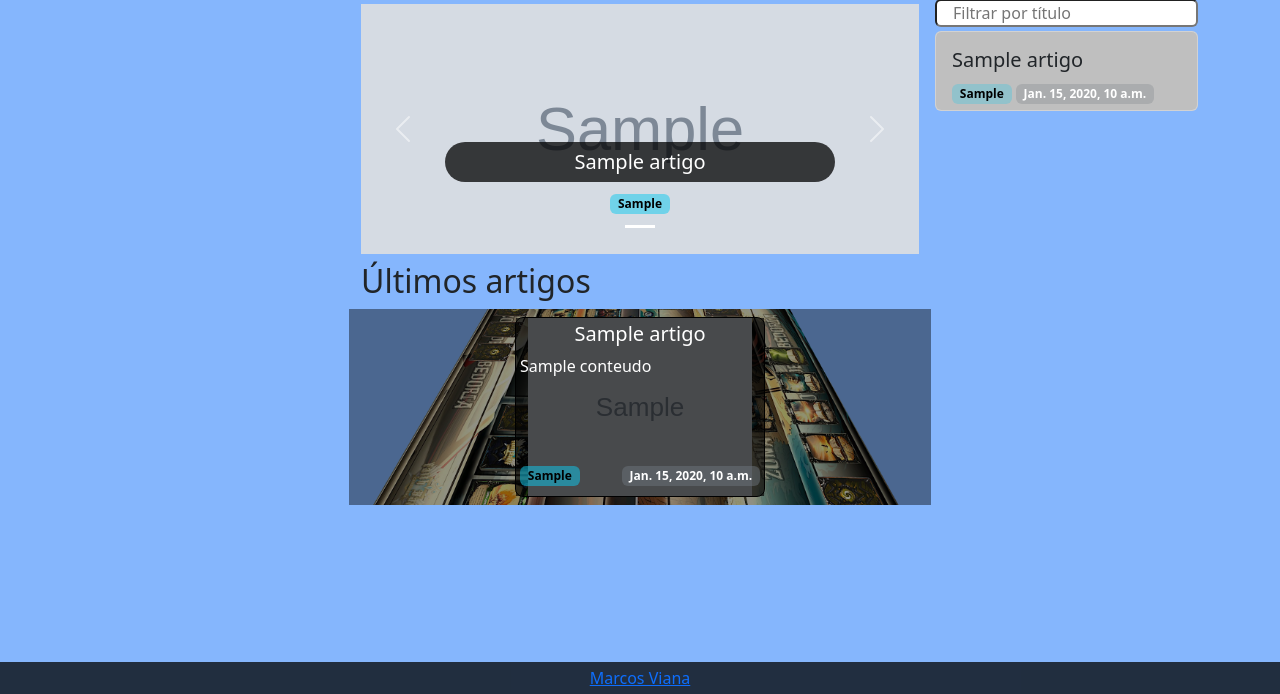
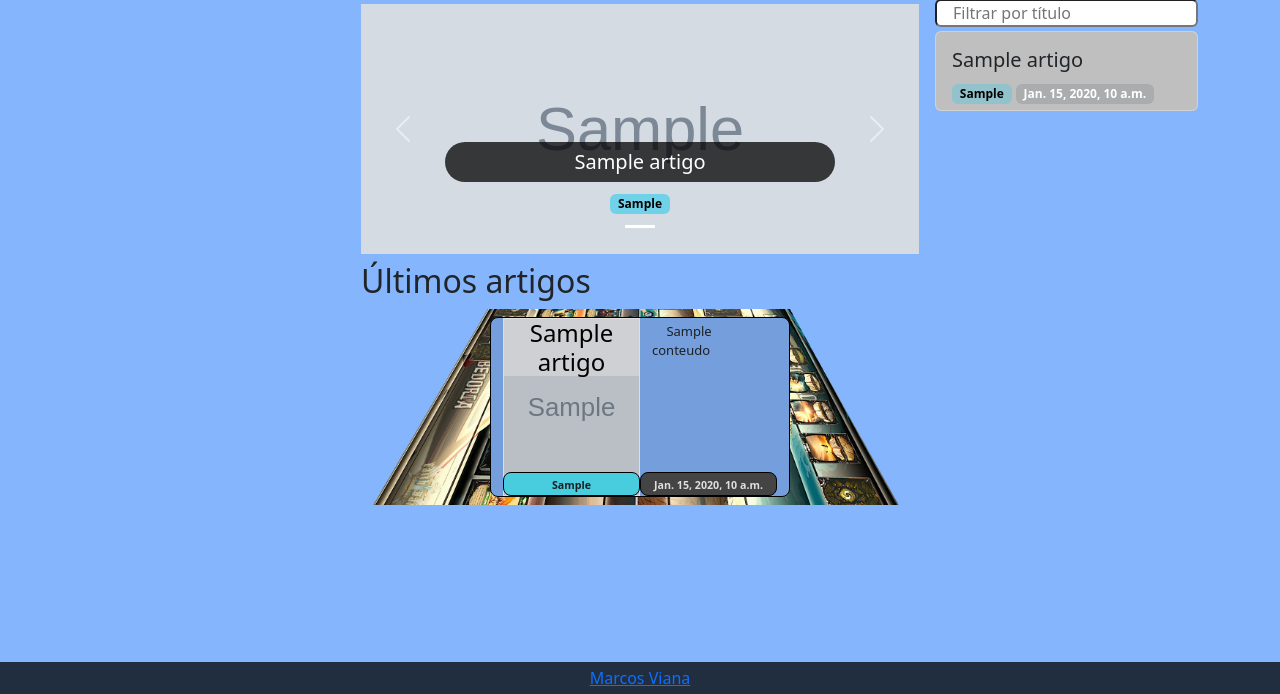
Before and after one commit to Marcosviana91/Faith_Battle_Site, a Django app: template novidades/templates/novidades.html in a window 1280 px wide. Shown: the part 106-800 px from the top of the page. Run offline with Django 5.2, Linux system fonts and the light colour scheme; the template is opened without the code that fills it: most values are stand-ins (such as "Sample title", 1, 10 or a date in 2020); grey boxes marked "Sample" are stand-in pictures; some libraries are stand-ins or nearby versions.

Commit message:
style - Card de artigos

```diff
--- a/novidades/templates/novidades.html
+++ b/novidades/templates/novidades.html
@@ -53,20 +53,26 @@ Faith Battle - Novidades
             <h2 class="pt-2">Últimos artigos</h2>
             <div class="row justify-content-around gap-3 p-2">
                 {% for artigo in ultimos_artigos %}
-                <div id="artigo_container" class="btn_link" data-link="{% url 'artigo' artigo.id %}">
-                    <img src="{{ artigo.img_capa.url}}" alt="Sistema de movimentação" class="">
-                    <div class="overlay p-1">
-                        <h5 class="text-center">
+                <!-- CARD ARTIGO -->
+                <div id="artigo_container" class="btn_link row" data-link="{% url 'artigo' artigo.id %}">
+                    <div id="img_place_holder" class="col-6 border border-1 border-white">
+                        <h4 class="text-center">
                             {{artigo.titulo}}
-                        </h5>
+                        </h4>
+                        <img src="{{ artigo.img_capa.url}}" alt="{{artigo.titulo}}" title="{{artigo.titulo}}" class="">
+                    </div>
+                    <div id="txt_place_holder" class="col-6 pt-1">
                         <p class="toInnerHtml">
                             {{artigo.conteudo}}
                         </p>
-                        <div class="tags">
-                            <span class="badge text-bg-info">{{artigo.tag_version}}</span>
-                            <span class="badge text-bg-secondary">{{artigo.data_hora_publicacao.date}}</span>
-                        </div>
                     </div>
+                    <div class="overlay p-1"></div>
+
+                    <div class="tags w-100">
+                        <div class="col-6 border border-1 border-black rounded rounded-3 text-center">{{artigo.tag_version}}</div>
+                        <div class="col-6 border border-1 border-black rounded rounded-3 text-center">{{artigo.data_hora_publicacao.date}}</div>
+                    </div>
+
                 </div>
                 {% endfor %}
 
--- a/templates/static/novidades/css/novidades.css
+++ b/templates/static/novidades/css/novidades.css
@@ -2,52 +2,99 @@
     height: 250px;
 }
 
-#novidades #ultimos_artigos > div {
-    background-color: #0000006e;
+#novidades #ultimos_artigos>div {
+    /* background-color: #0000006e; */
     background-image: url('../img/background.png');
     background-size: cover;
     background-position: center;
-    background-blend-mode: soft-light ;
+    /* background-blend-mode: soft-light; */
 }
 
-#novidades #ultimos_artigos #artigo_container {
+#artigo_container {
     cursor: pointer;
     position: relative;
     height: 180px;
-    width: 250px;
+    width: 300px;
     border: 1px solid black;
     border-radius: 8px;
+    overflow: hidden;
+    background-color: #85B6FD;
+    transition: all .5s;
 }
 
-#novidades #ultimos_artigos #artigo_container img {
+#artigo_container:hover {
+    scale: 1.1;
+    box-shadow: 0 0 10px 1px black;
+}
+
+#img_place_holder {
+    position: relative;
+}
+
+#img_place_holder h4 {
+    position: absolute;
+    background-color: #ffffff8e;
+    left: 0;
+    z-index: 1;
+    width: 100%;
+    color: #000000;
+}
+
+#img_place_holder img {
+    position: absolute;
+    top: 0;
+    left: 0;
     width: 100%;
     height: 100%;
+    z-index: 0;
 }
+
+#txt_place_holder p {
+    text-indent: 0.15in;
+    text-align: justify;
+    font-size: small;
+    height: 11em;
+    overflow: hidden;
+}
+
 .overlay {
     position: absolute;
     left: 0;
     top: 0;
     width: 100%;
     height: 100%;
-    background-color: #000000a9;
-    z-index: 10;
-}
-.overlay:hover {
-    background-color: #000000d3;
-}
-.overlay h5,p {
-    color: white;
-    text-align: justify;
-}
-.overlay .tags {
-    display: flex;
-    flex-direction: row;
-    justify-content: space-between;
+    background-color: #00000021;
+    z-index: 1;
 }
 
-#novidades #ultimos_artigos #artigo_container p {
-    height: 6em;
-    overflow: hidden;
+.overlay:hover {
+    background-color: transparent;
+}
+
+#artigo_container .tags {
+    position: absolute;
+    bottom: 0;
+    left: 0;
+    display: flex;
+    height: 24px;
+    justify-content: space-between;
+
+
+}
+
+#artigo_container .tags div {
+    font-size: 8pt;
+    font-weight: 700;
+    line-height: 24px;
+}
+
+#artigo_container .tags div:nth-child(1) {
+    background-color: #51ebff;
+}
+
+#artigo_container .tags div:nth-child(2) {
+    background-color: #4e4e4e;
+    color: white;
 }
 
 aside>div {
```
